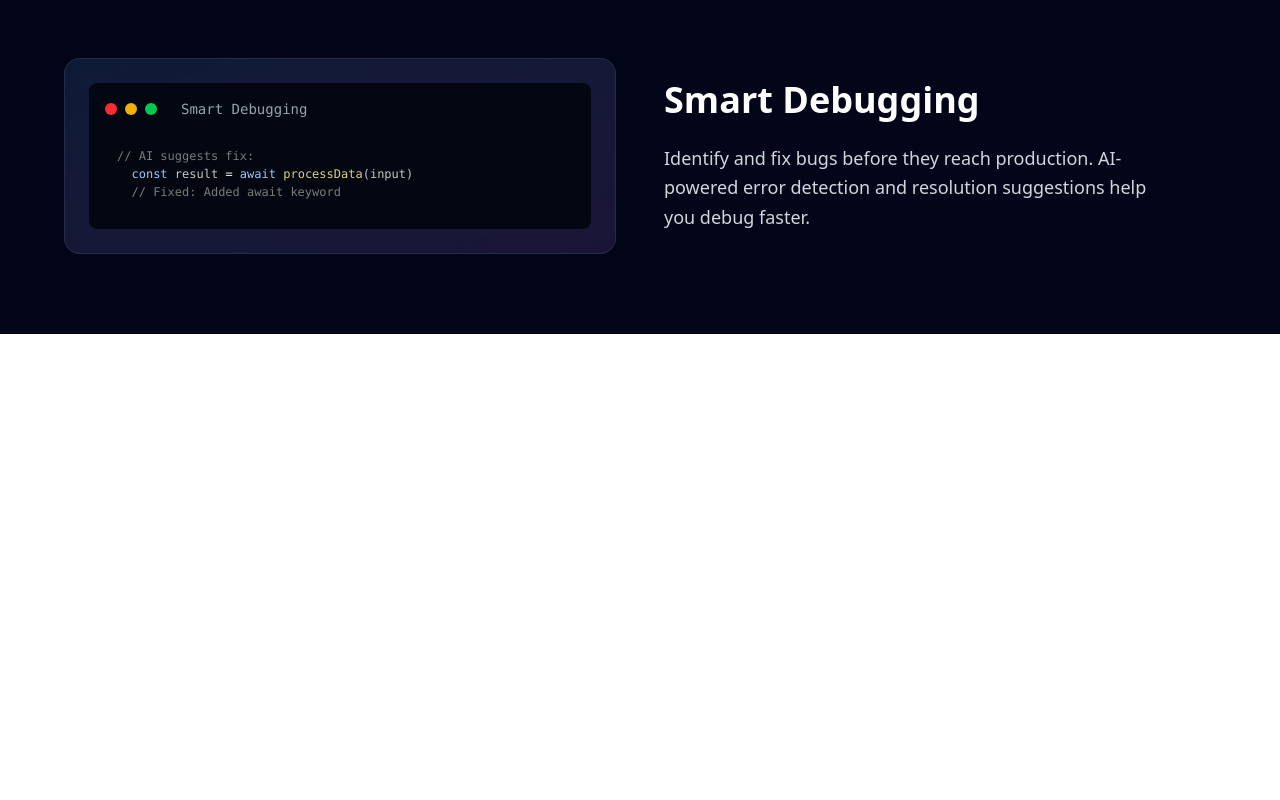
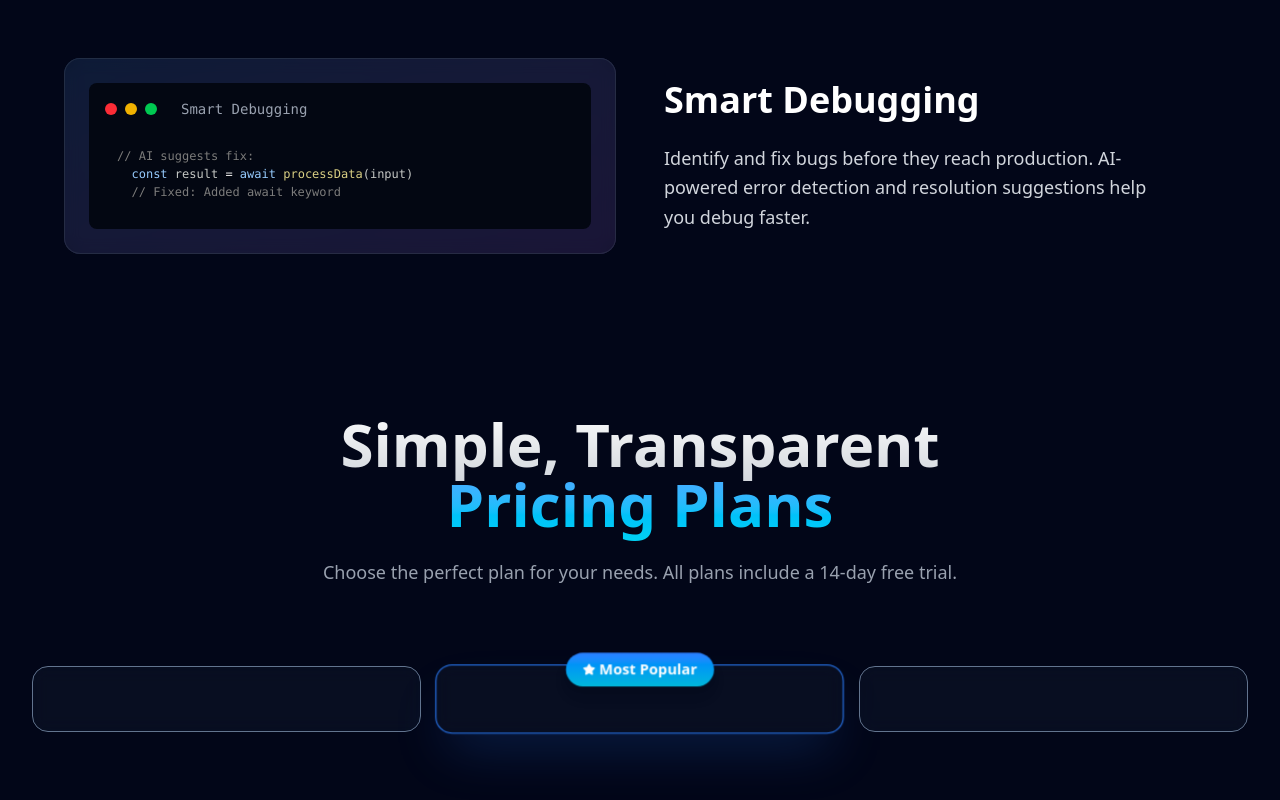
Before and after one commit to Muhammad-FRAX/codeflow-platform-landing, a React app in the folder frontend/: page / in a window 1280 px wide. Shown: the part 1760-2560 px from the top of the page. Before the commit the page ends 2094 px from the top, so only its background shows below. Built offline with nearby package versions, Linux system fonts and the light colour scheme; the HTML template or start-up script is replaced by a standard one.

Commit message:
feature/ done with the skeleton of the pricing section

```diff
--- a/frontend/src/components/Pricing.jsx
+++ b/frontend/src/components/Pricing.jsx
@@ -1,3 +1,100 @@
+import { Star } from "lucide-react";
+
+const plans = [
+  {
+    name: "Starter",
+    price: "29.99",
+    description: "Perfect for individuals and small teams",
+    features: [
+      "Up to 5 team members",
+      "10GB storage",
+      "Basic analytics",
+      "Email support",
+      "API access",
+      "Mobile app",
+    ],
+    mostPopular: false,
+  },
+  {
+    name: "Professional",
+    price: "79.99",
+    description: "Best for growing businesses",
+    features: [
+      "Up to 25 team members",
+      "100GB storage",
+      "Advanced analytics",
+      "Priority support",
+      "API access",
+      "Mobile app",
+      "Custom integrations",
+      "Advanced security",
+    ],
+    mostPopular: true,
+  },
+  {
+    name: "Enterprise",
+    price: "199.99",
+    description: "For large organizations",
+    features: [
+      "Unlimited team members",
+      "Unlimited storage",
+      "Enterprise analytics",
+      "24/7 phone support",
+      "API access",
+      "Mobile app",
+      "Custom integrations",
+      "Advanced security",
+      "Dedicated account manager",
+      "Custom SLA",
+    ],
+    mostPopular: false,
+  },
+];
 export default function Pricing() {
-    return <div></div>
+  return (
+    <section
+      id="pricing"
+      className="py-16 sm:py-20 px-10 sm:px-6 lg:px-8 relative"
+    >
+      <div className="max-w-7xl mx-auto">
+        <div className="text-center mb-12 sm:mb-16 lg:mb-20">
+          <h2 className="text-5xl sm:text-4xl md:text-5xl lg:text-6xl font-bold mb-4 sm:mb-6">
+            <span className="bg-gradient-to-b from-white to-gray-300 bg-clip-text text-transparent">
+              Simple, Transparent
+            </span>
+            <br />
+            <span className="bg-gradient-to-b from-blue-400 to-cyan-400 bg-clip-text text-transparent">
+              Pricing Plans
+            </span>
+          </h2>
+          <p className="text-gray-400 text-base text-xl sm:text-lg max-w-2xl mx-auto">
+            Choose the perfect plan for your needs. All plans include a 14-day
+            free trial.
+          </p>
+        </div>
+        {/* Cards Part */}
+        <div className="grid grid-cols-1 md:grid-cols-2 lg:grid-cols-3 gap-6 sm:gap-8 lg:gap-6">
+          {plans.map((plan, key) => (
+            <div
+              key={key}
+              className={`relative bg-slate-900/50 backdrop-blur-sm border rounded-xl sm:rounded-2xl p-6 sm:p-8 transition-all duration-300 overflow-visible group flex flex-col h-full ${
+                plan.mostPopular
+                  ? "border-blue-500 shadow-2xl shadow-blue-500/20 lg:scale-105"
+                  : "border-slate-500 hover:border-slate-700"
+              }`}
+            >
+              {plan.mostPopular && (
+                <div className="absolute -top-2 sm:-top-3 left-1/2 transform -translate-x-1/2 z-10">
+                  <div className="flex items-center space-x-1 px-3 sm:px-4 py-1 sm:py-1.5 bg-gradient-to-b from-blue-500 to-cyan-500 rounded-full text-xs sm:text-sm font-semibold shadow-lg">
+                    <Star className="w-3 h-3 sm:w-3 sm:h-3 fill-white" />
+                    <span>Most Popular</span>
+                  </div>
+                </div>
+              )}
+            </div>
+          ))}
+        </div>
+      </div>
+    </section>
+  );
 }
```
